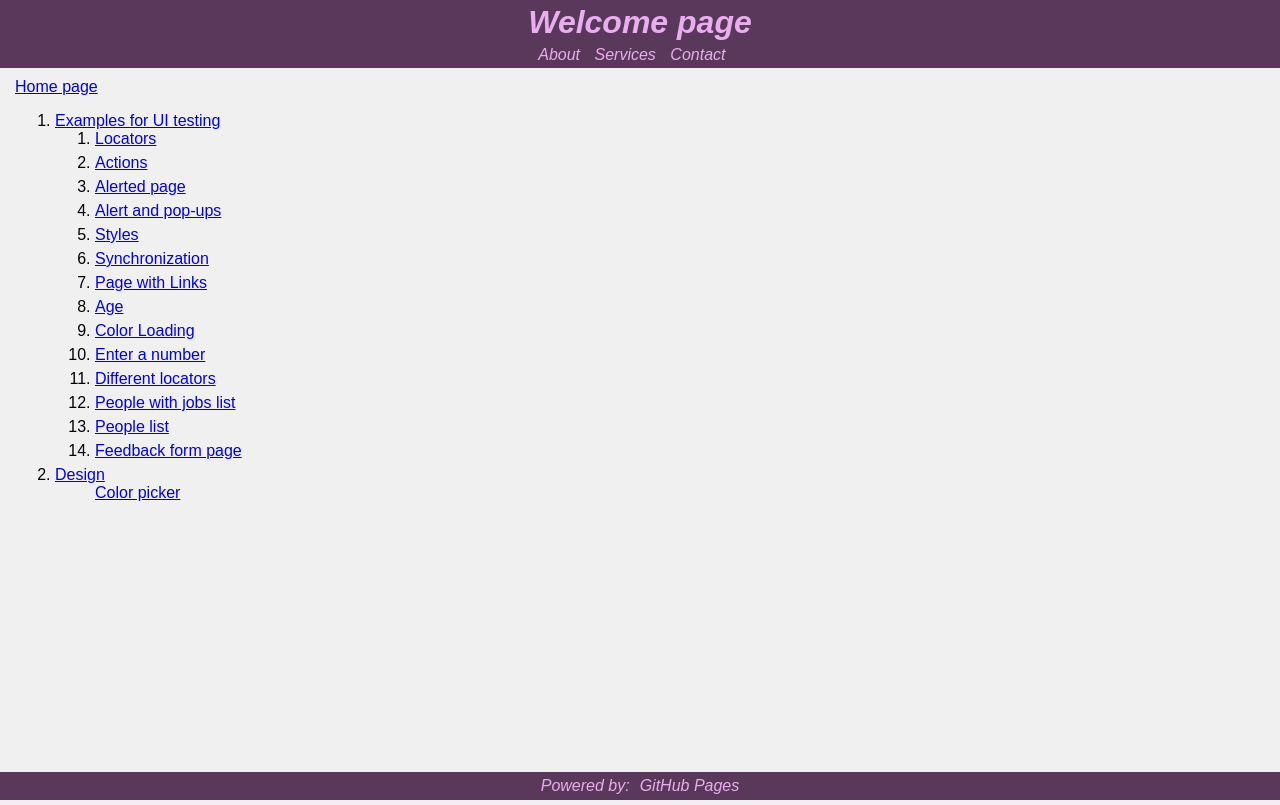
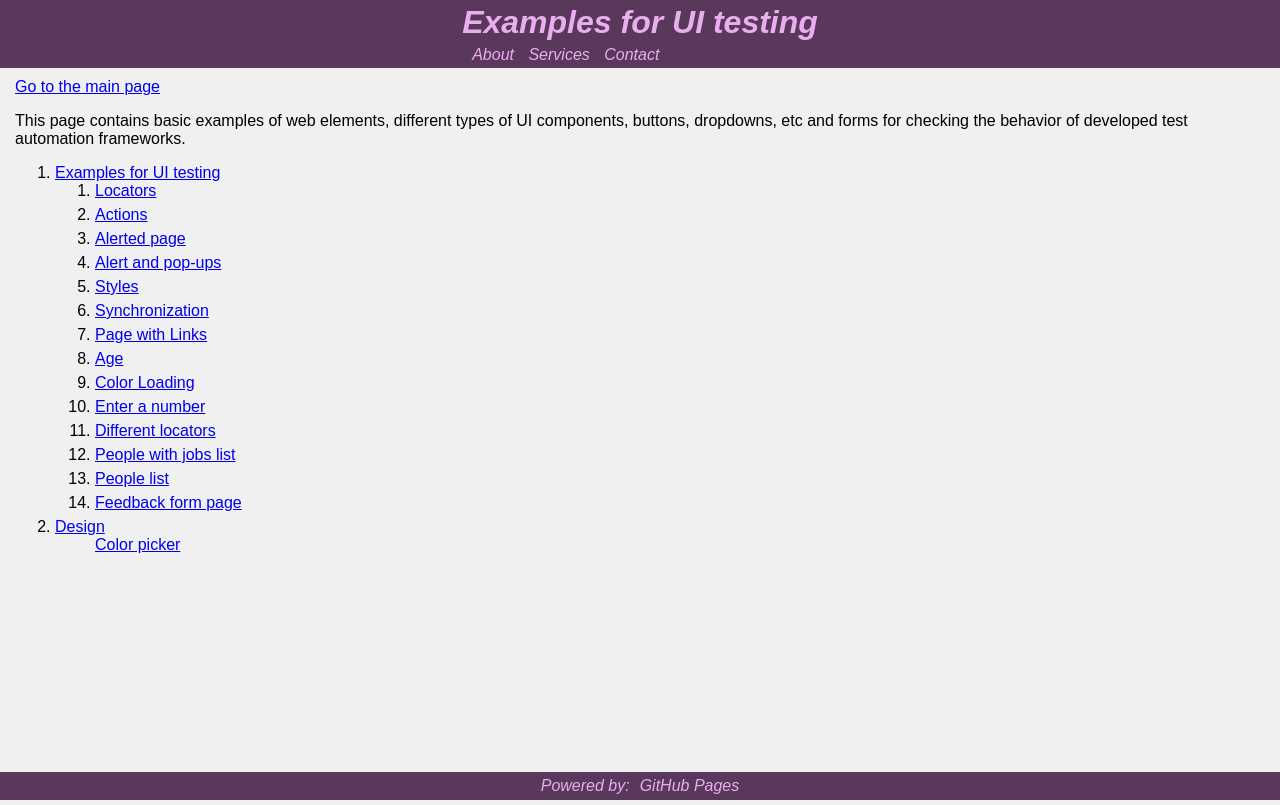
Before and after one commit to ooge0/ooge0.github.io, a plain HTML site: page examples_for_ui_testing.html in a window 1280 px wide. Drawn offline with Linux system fonts and the light colour scheme.

Commit message:
Update examples_for_ui_testing.html

```diff
--- a/examples_for_ui_testing.html
+++ b/examples_for_ui_testing.html
@@ -6,7 +6,7 @@
 </head>
 <body>
   <header id="header">
-    <h1>Welcome page</h1>
+    <h1>Examples for UI testing</h1>
     <nav>
       <ul class="header_subitems">
         <li>
@@ -22,7 +22,10 @@
     </nav>
   </header>
 <main>
-<a class="active" href="index">Home page</a>
+<a class="active" href="index">Go to the main page</a>
+<p id="content_text">
+    This page contains basic examples of web elements, different types of UI components, buttons, dropdowns, etc and forms for checking the behavior of developed test automation frameworks.
+</p>
   <ol class="w3-navbar w3-black w3-large">
       <li class="w3-dropdown-hover">
           <a href="#">Examples for UI testing<i class="fa fa-caret-down"></i>
```
